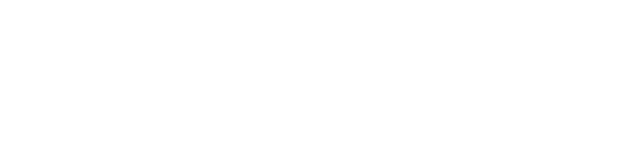
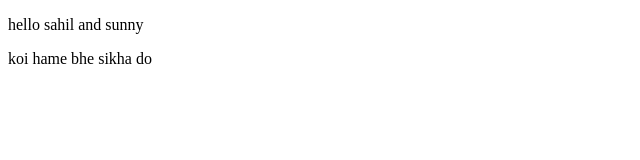
Before and after one commit to Sahilbasu5101/git-demo, a plain HTML site: page index.html in a window 1280 px wide. Shown: the whole page, without its empty margins (0-640 px from the left). Drawn offline with Linux system fonts and the light colour scheme.

Commit message:
special tutu dude

```diff
--- a/index.html
+++ b/index.html
@@ -6,6 +6,9 @@
     <title>Git sikh lo</title>
 </head>
 <body>
+    <p>hello sahil and sunny</p>
+
+    <P>koi hame bhe sikha do </P>
 
 </body>
 </html>
```
